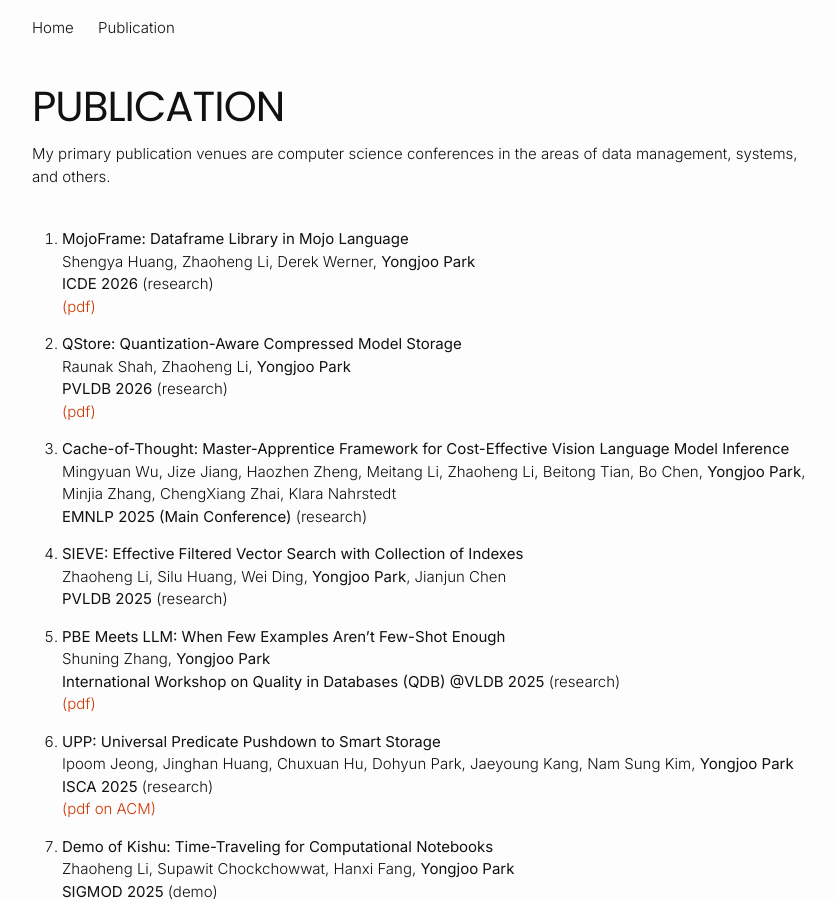
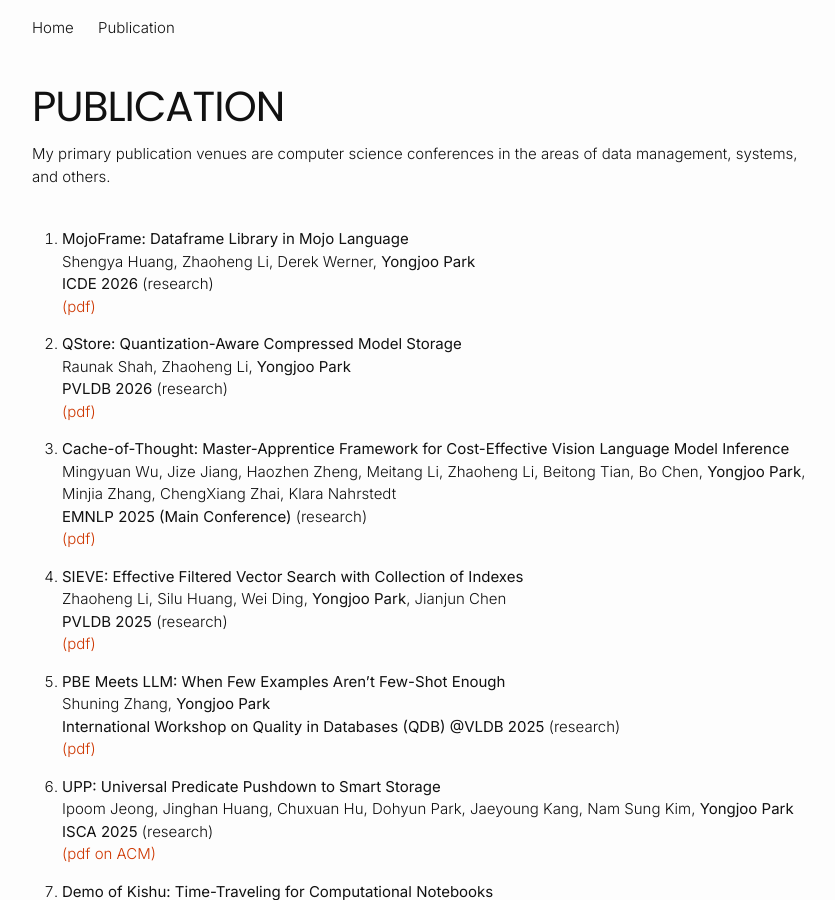
Before and after one commit to pyongjoo/pyongjoo.github.io, a Jekyll site: the page built from publication.md, in a window 1280 px wide and 900 px high. Shown: the whole window, without its empty margins (218-1053 px from the left). Built offline with Jekyll 4.4.1, drawn with Linux system fonts in a browser that asks for light colours.

Commit message:
paper links added

```diff
--- a/publication.md
+++ b/publication.md
@@ -23,10 +23,12 @@
 1. **Cache-of-Thought: Master-Apprentice Framework for Cost-Effective Vision Language Model Inference**
    Mingyuan Wu, Jize Jiang, Haozhen Zheng, Meitang Li, Zhaoheng Li, Beitong Tian, Bo Chen, **Yongjoo Park**, Minjia Zhang, ChengXiang Zhai, Klara Nahrstedt
    **EMNLP 2025 (Main Conference)** (research)
+   [(pdf)](https://arxiv.org/pdf/2502.20587)
 
 1. **SIEVE: Effective Filtered Vector Search with Collection of Indexes**
    Zhaoheng Li, Silu Huang, Wei Ding, **Yongjoo Park**, Jianjun Chen
    **PVLDB 2025** (research)
+   [(pdf)](https://arxiv.org/pdf/2507.11907)
 
 1. **PBE Meets LLM: When Few Examples Aren't Few-Shot Enough**
    Shuning Zhang, **Yongjoo Park**
```
Also changed, not shown: _home/2019-11-20-projects.md (+1 -1 lines).
